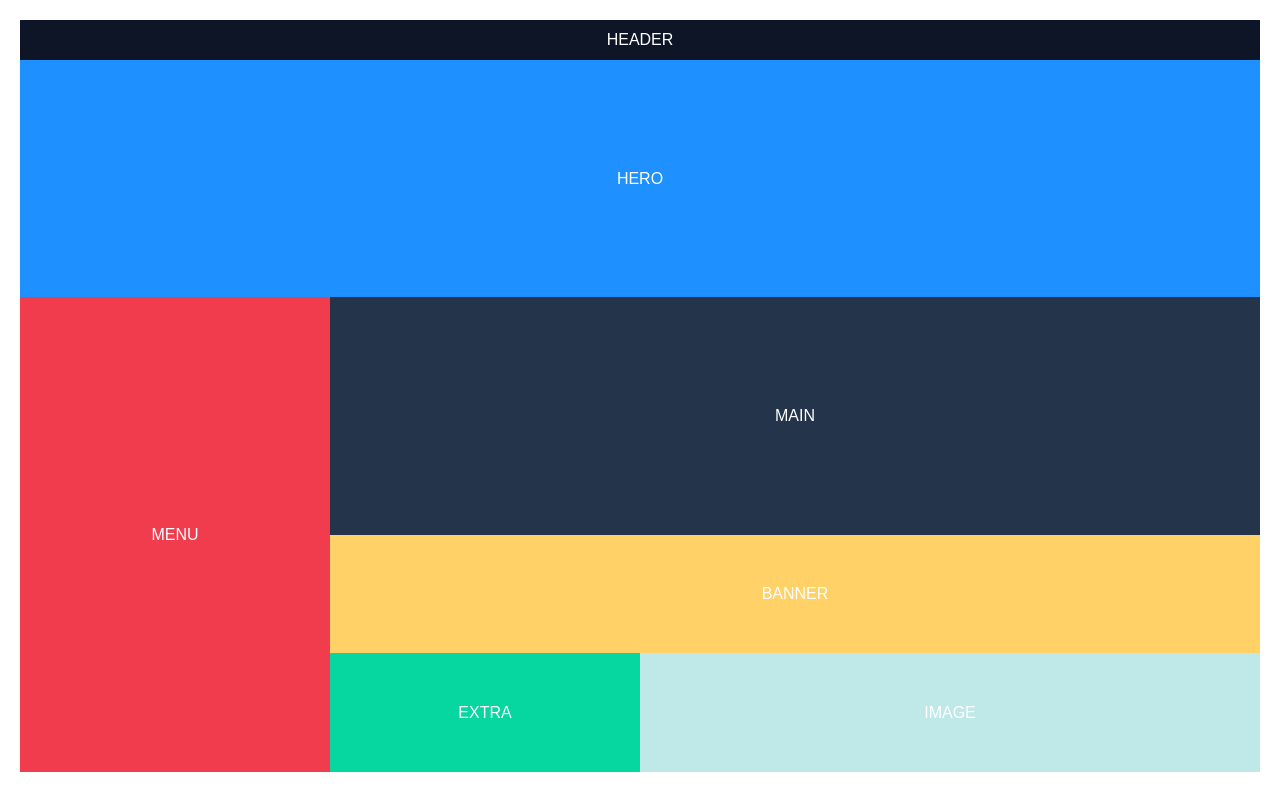
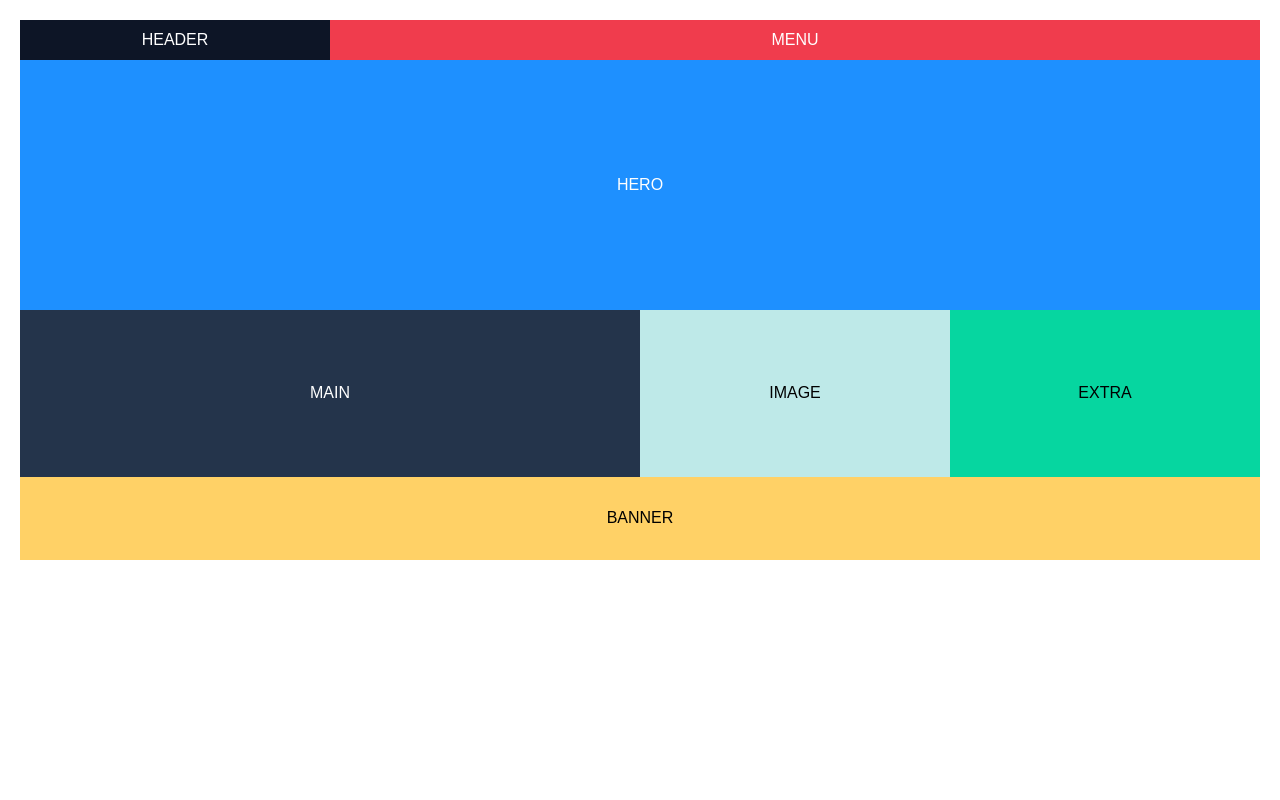
Before and after one commit to AnwenW/css-grid-responsive-layout, a plain HTML site: page index.html in a window 1280 px wide. Drawn offline with Linux system fonts and the light colour scheme.

Commit message:
Adjust text colour white/black; tweak grid-template-areas

```diff
--- a/index.html
+++ b/index.html
@@ -5,7 +5,7 @@
   <head>
     <title>CSS Grid layout</title>
     <link rel="stylesheet" href="style.css">
-    <!-- <meta name="viewport" content="width=device-width, initial-scale=1.0> -->
+    <meta name="viewport" content="width=device-width, initial-scale=1.0, shrink-to-fit=no">
   </head>
 
   <body>
--- a/style.css
+++ b/style.css
@@ -7,6 +7,7 @@ body {
   background: #0d1526;
   display: grid;
   place-content: center;
+  color: white;
 }
 
 .menu {
@@ -14,6 +15,7 @@ body {
   background: #f03c4d;
   display: grid;
   place-content: center;
+  color: white;
 }
 
 .hero {
@@ -21,6 +23,7 @@ body {
   background: #1e90ff;
   display: grid;
   place-content: center;
+  color: white;
 }
 
 .main {
@@ -28,6 +31,7 @@ body {
   background: #24344b;
   display: grid;
   place-content: center;
+  color: white;
 }
 
 .banner {
@@ -59,23 +63,16 @@ body {
 }
 
 .grid {
-  height: 94vh;
-  color: white;
+  min-height: 540px;
+  max-height: 94vh;
   font-family: sans-serif;
   display: grid;
   grid-template-columns: repeat(4, 1fr);
   grid-template-rows: 40px 2fr repeat(4, 1fr);
-  grid-template-areas:
-    "header header header header"
-    "hero hero hero hero"
-    "menu main main main"
-    "menu main main main"
-    "menu banner banner banner"
-    "menu extra image image";
 }
 
-/*
-@media (min-width: 721px) {
+
+@media (min-width: 621px) {
   .grid {
     grid-template-areas:
       "header header header header"
@@ -83,7 +80,7 @@ body {
       "menu main main main"
       "menu main main main"
       "menu banner banner banner"
-      "menu extra image image";
+      "menu image image extra";
   }
 }
 
@@ -93,8 +90,8 @@ body {
       "header menu menu menu"
       "hero hero hero hero"
       "hero hero hero hero"
-      "main main . image"
-      "main main . extra"
+      "main main image extra"
+      "main main image extra"
       "banner banner banner banner";
   }
-} */
+}
```
